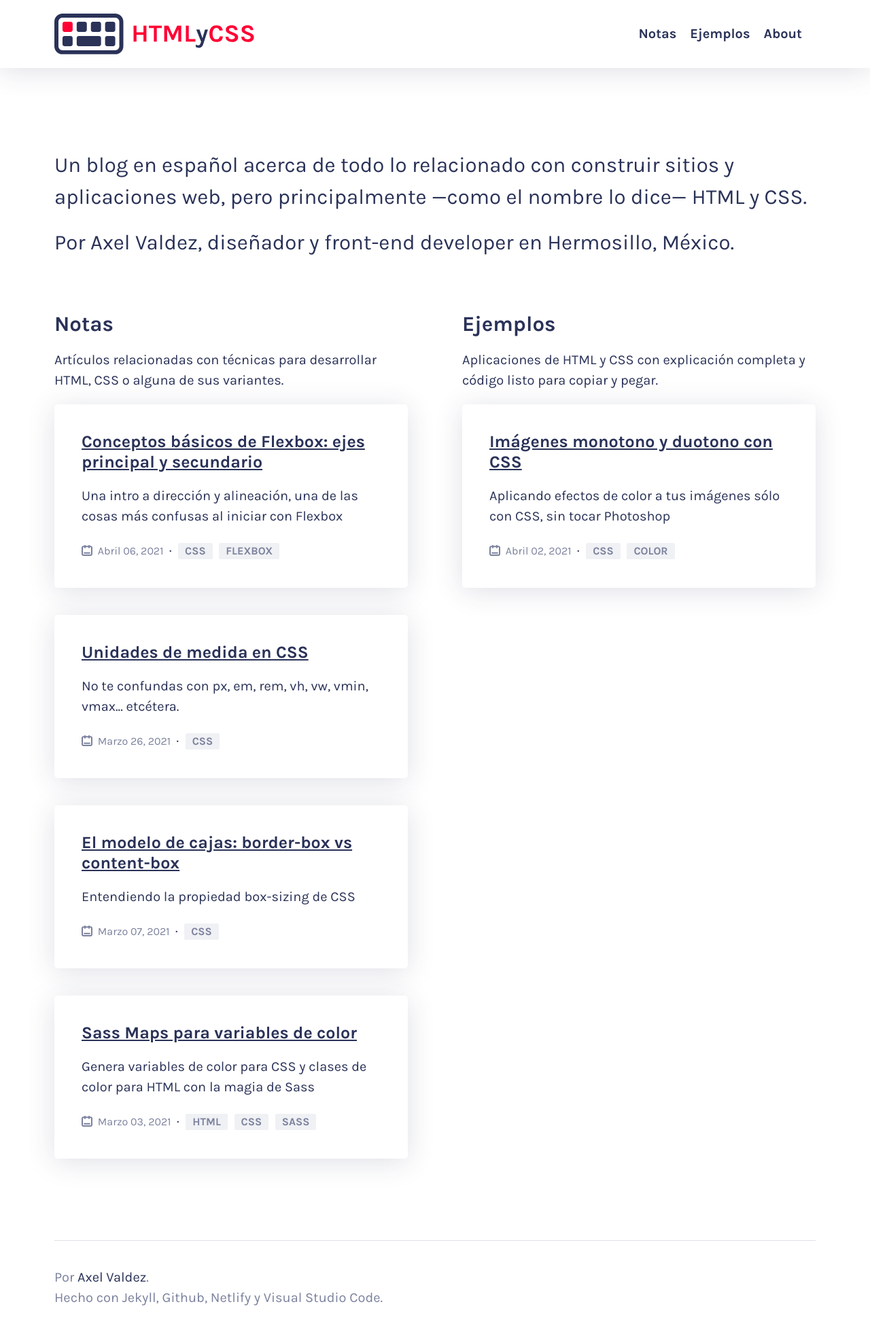
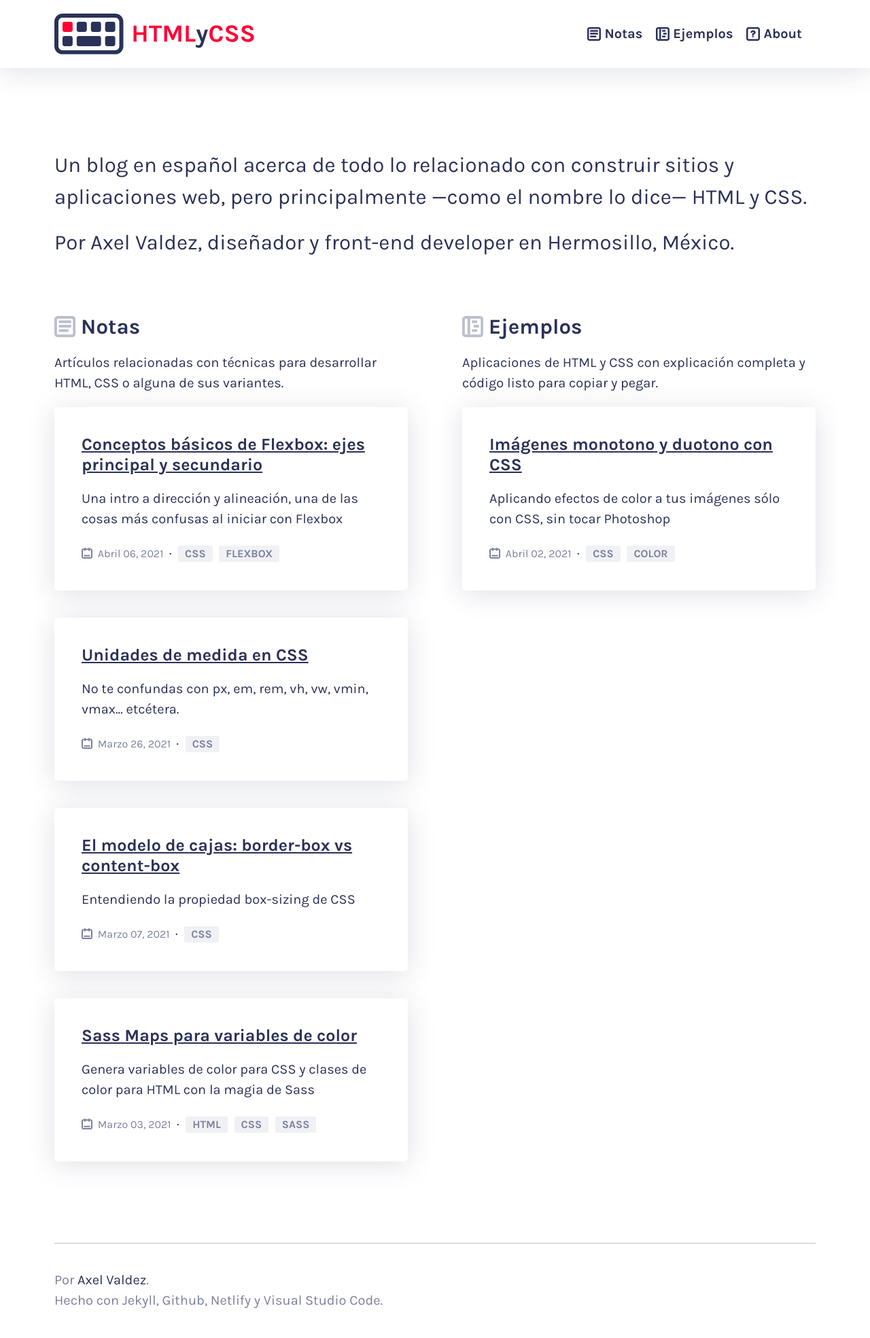
Before and after one commit to axelvaldez/htmlycss, a Jekyll site: the page built from index.md, in a window 1280 px wide. Shown: the whole page at 68% size. Built offline with Jekyll 4.4.1, drawn with Linux system fonts in a browser that asks for light colours.

Commit message:
add icons to nav and home headers

```diff
--- a/_includes/nav.html
+++ b/_includes/nav.html
@@ -1,7 +1,7 @@
 <nav>
     <ul>
-        <li><a href="/notas" {% if page.url contains "/notas/" %}class="current"{% endif %}>Notas</a></li>
-        <li><a href="/ejemplos" {% if page.url contains "/ejemplos/" %}class="current"{% endif %}>Ejemplos</a></li>
-        <li><a href="/about" {% if page.url contains "/about/" %}class="current"{% endif %}>About</a></li>
+        <li><a href="/notas" {% if page.url contains "/notas/" %}class="current"{% endif %}>{% include icons/notas.svg %} Notas</a></li>
+        <li><a href="/ejemplos" {% if page.url contains "/ejemplos/" %}class="current"{% endif %}>{% include icons/ejemplos.svg %} Ejemplos</a></li>
+        <li><a href="/about" {% if page.url contains "/about/" %}class="current"{% endif %}>{% include icons/about.svg %} About</a></li>
     </ul>
 </nav>
--- a/_layouts/home.html
+++ b/_layouts/home.html
@@ -21,7 +21,13 @@
         {% for category in site.categories %}
         {% assign n = forloop.index | minus: 1 %}
         <div>
-          <h2>{{ category[0] | capitalize }}</h2>
+          <h2>
+            {% if category[0] == "notas" %}
+              {% include icons/notas.svg %}
+            {% else %}
+              {% include icons/ejemplos.svg %}
+            {% endif %}
+            {{ category[0] | capitalize }}</h2>
           <p>{{ site.cats[n] }}</p>
           {% for post in category[1] %}
             <article class="post-summary card">
--- a/_sass/_footer.scss
+++ b/_sass/_footer.scss
@@ -21,7 +21,8 @@ footer{
     left: 2rem;
     height: 1px;
     width: calc(100% - 4rem);
-    background: var(--shd);
+    background: var(--bg3);
+    opacity: .5;
 
     @media (max-width: 30rem){
       left: 1rem;
--- a/_sass/_main.scss
+++ b/_sass/_main.scss
@@ -64,6 +64,18 @@ main{
       a{
         text-decoration: underline;
       }
+
+      h2{
+        .icon{
+          top: .25rem;
+          margin: 0;
+          opacity: .5;
+
+          path, rect{
+            fill: var(--bg3);
+          }
+        }
+      }
     }
 
   }
--- a/_sass/_nav.scss
+++ b/_sass/_nav.scss
@@ -61,6 +61,10 @@ nav{
 
       }
 
+      .icon{
+        position: static;
+      }
+
     }
 
   }
--- a/_sass/_vars.scss
+++ b/_sass/_vars.scss
@@ -5,8 +5,6 @@ $font-size-2: 1.56rem;
 $font-size-3: 1.25rem;
 $font-size-4: 1rem;
 $font-size-small: .8rem;
-
-$shadow-soft: 0 .25rem 2rem var(--shd);
 
 html{
   --acc: #f03;
@@ -16,7 +14,6 @@ html{
   --bg3: #7B819D;
   --bg4: #F0F1F4;
   --shd: rgba(42, 50, 88, .15);
-  --hig: #F6F7F9;
 
   @media (prefers-color-scheme: dark) {
       --acc: #f03;
@@ -26,7 +23,9 @@ html{
       --bg3: #8D91A6;
       --bg4: #222841;
       --shd: rgba(6, 9, 23, .45);
-      --hig: #1C2136;
   }
 
 }
+
+$shadow-soft:
+  0 .25rem 2rem var(--shd);
```
Also changed, not shown: _includes/icons/about.svg (added), _includes/icons/ejemplos.svg (added), _includes/icons/htmlycss.svg (deleted), _includes/icons/notas.svg (added).
